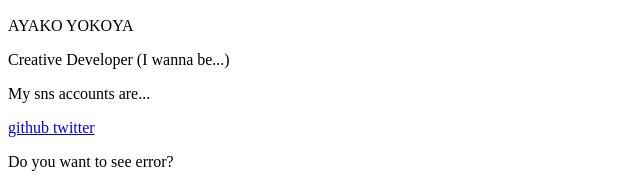
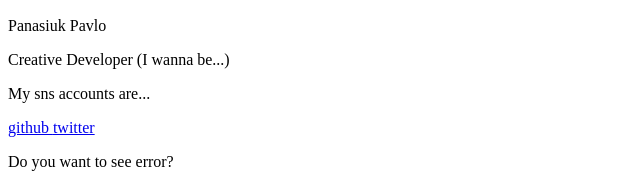
Before and after one commit to broacademy/Delivery-project, a plain HTML site: page index.html in a window 1280 px wide. Shown: the part 345-529 px from the top of the page, 0-640 px from the left. Drawn offline with Linux system fonts and the light colour scheme.

Commit message:
changed name

```diff
--- a/index.html
+++ b/index.html
@@ -29,7 +29,7 @@
               </div>
 
               <div class="name">
-                <p>AYAKO YOKOYA</p> <!-- Имя -->
+                <p>Panasiuk Pavlo</p> <!-- Имя -->
               </div>
               <div class="aboutme">
                 <p>Creative Developer <span>(I wanna be...)</span></p> <!-- Профессия -->
```
